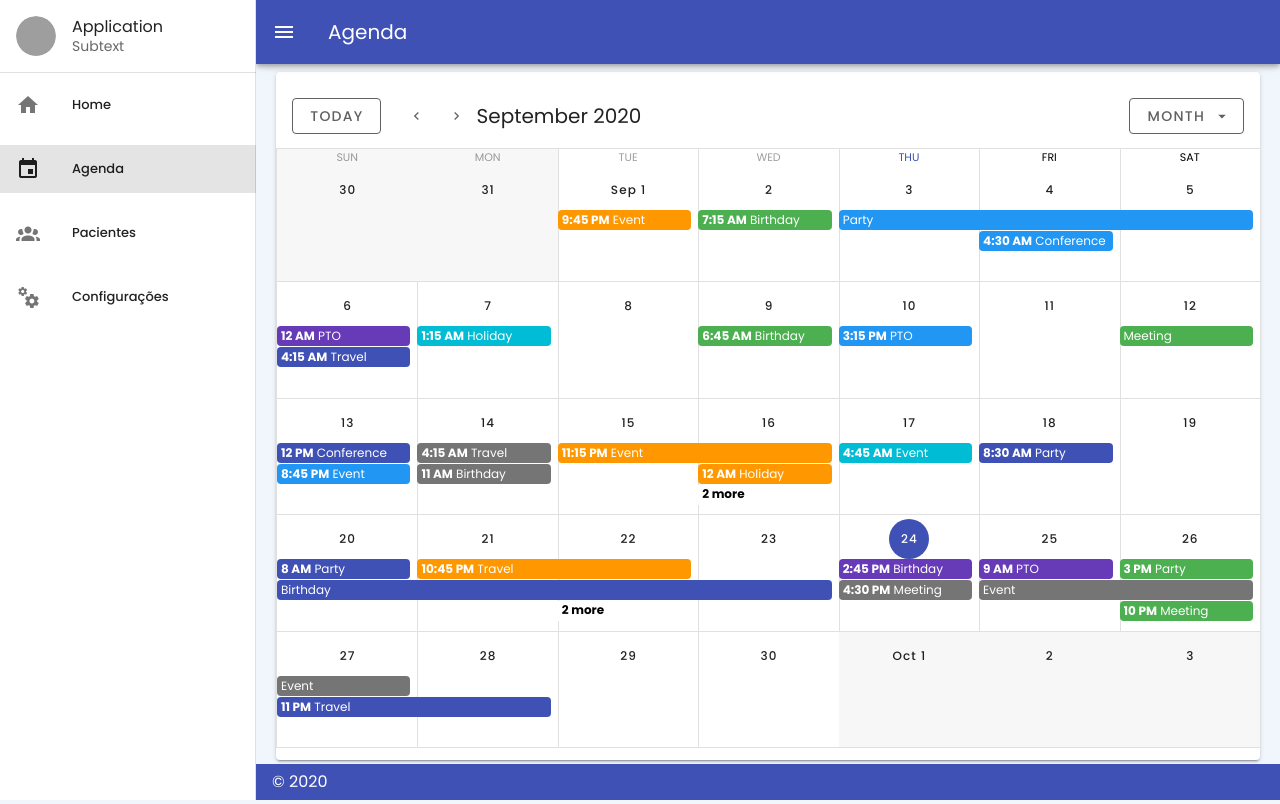
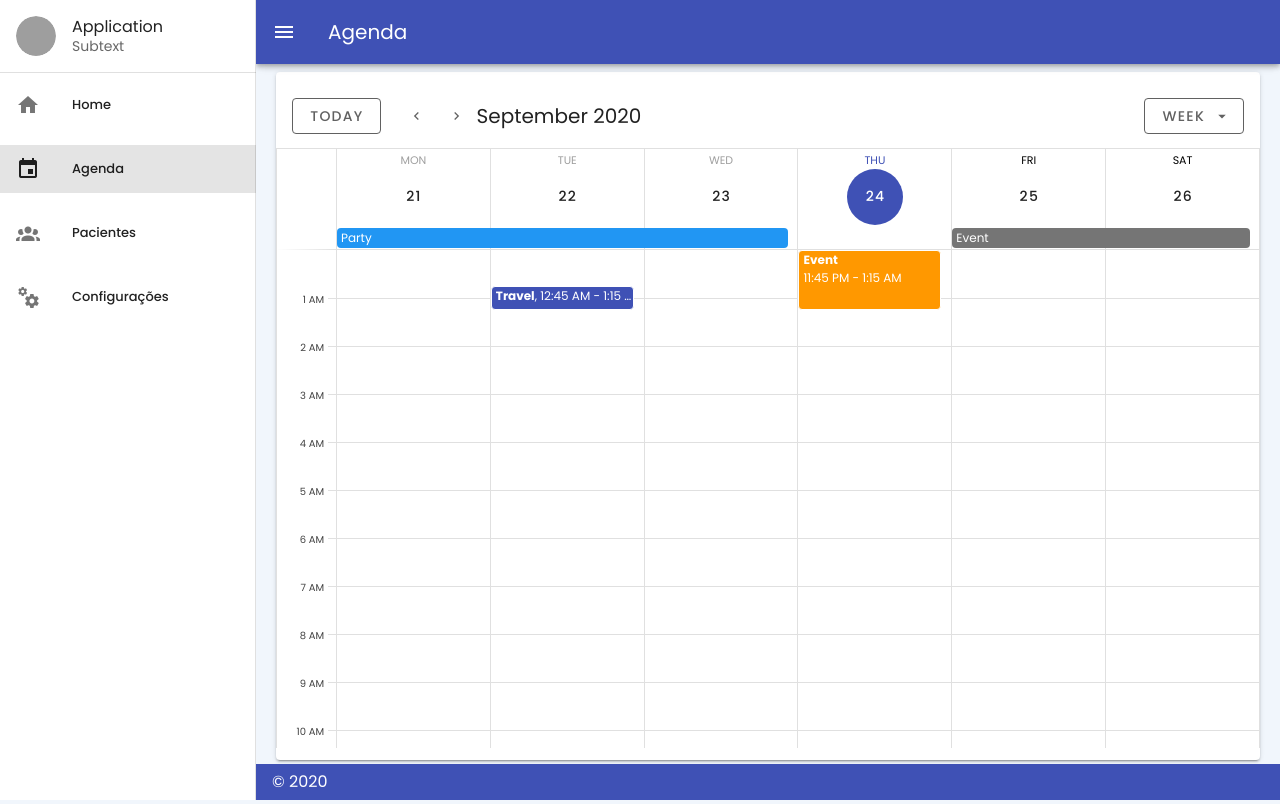
Before and after one commit to jeffersondossantosaguiar/dentista2.0, a Vue app: page /agenda in a window 1280 px wide. Built offline with nearby package versions, Linux system fonts and the light colour scheme; grey boxes are pictures that could not be loaded; what vue-toast-notification would draw is missing.

Commit message:
Antes de começar a parte de agendamento

```diff
--- a/src/components/pages/Agenda.vue
+++ b/src/components/pages/Agenda.vue
@@ -50,6 +50,7 @@
                         @click:more="viewDay"
                         @click:date="viewDay"
                         @change="updateRange"
+                        :weekdays="weekday"
                     ></v-calendar>
                     <v-menu
                         v-model="selectedOpen"
@@ -91,7 +92,7 @@ export default {
     name: "agenda",
     data: () => ({
       focus: '',
-      type: 'month',
+      type: 'week',
       typeToLabel: {
         month: 'Month',
         week: 'Week',
@@ -104,6 +105,7 @@ export default {
       events: [],
       colors: ['blue', 'indigo', 'deep-purple', 'cyan', 'green', 'orange', 'grey darken-1'],
       names: ['Meeting', 'Holiday', 'PTO', 'Travel', 'Event', 'Birthday', 'Conference', 'Party'],
+      weekday: [1, 2, 3, 4, 5, 6]
     }),
     mounted () {
       this.$refs.calendar.checkChange()
--- a/src/components/pages/patients/PatientView.vue
+++ b/src/components/pages/patients/PatientView.vue
@@ -27,6 +27,9 @@
 						<h3 class="pt-5">{{ paciente.nome }}</h3>
 						<p>{{ paciente.email }}</p>
 						<p>{{ paciente.telefone }}</p>
+						<v-btn color="primary">
+							<v-icon>mdi-plus</v-icon>Consulta
+						</v-btn>
 					</v-container>
 				</v-card>
 			</v-col>
--- a/src/config/router.js
+++ b/src/config/router.js
@@ -17,7 +17,7 @@ const routes = [{
     path: '/agenda',
     component: Agenda,
 }, {
-    name: 'Pacientes',
+    name: 'Lista de Pacientes',
     path: '/pacientes',
     component: PatientsList,
 }, {
```
